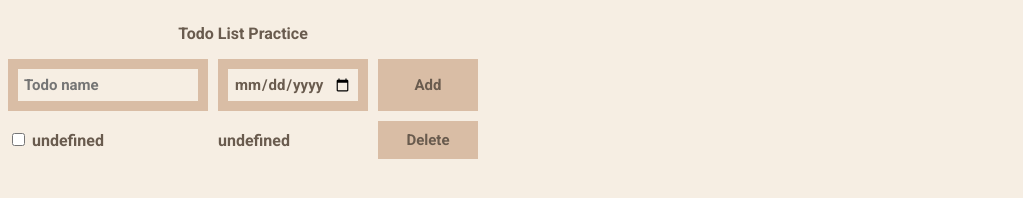
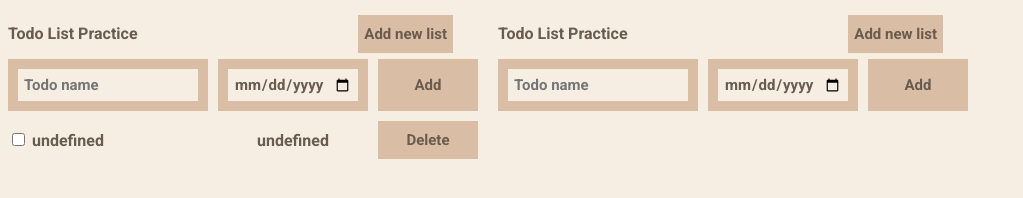
Before and after one commit to Piperski13/to-do-list, a plain HTML site: page index.html in a window 1280 px wide. Shown: the whole page, without its empty margins (0-1023 px from the left). Drawn offline with Linux system fonts and the light colour scheme.

Commit message:
Version 3.6.2

```diff
--- a/index.html
+++ b/index.html
@@ -13,7 +13,23 @@
 <body>
     <main class="grid-layout">
       <section class="grid-element">
-        <p class="header">Todo List Practice</p>
+        <div class="header-flex">
+          <p class="header-paragraph">Todo List Practice</p>
+          <button class="header-button">Add new list</button>
+        </div>
+        <div class="todo-input-grid">
+          <input class="js-name-input name-input" placeholder="Todo name">
+          <input class="js-due-date-input due-date-input" type="date">
+
+          <button class="add-todo-button js-add-todo">Add</button>
+        </div>
+        <div class="js-todo-list todo-grid"></div>
+      </section>
+      <section class="grid-element">
+        <div class="header-flex">
+          <p class="header-paragraph">Todo List Practice</p>
+          <button class="header-button">Add new list</button>
+        </div>
         <div class="todo-input-grid">
           <input class="js-name-input name-input" placeholder="Todo name">
           <input class="js-due-date-input due-date-input" type="date">
--- a/index.js
+++ b/index.js
@@ -29,7 +29,7 @@ todoList.forEach((todoObject,index) => {
     ${name}
     </label>
   </div>
-  <div>
+  <div class="center-date">
     <label for="date_${index}" class="date_${index}">
     ${dueDate}
     </label>
--- a/styles.css
+++ b/styles.css
@@ -11,8 +11,13 @@
     grid-template-columns: repeat(3,1fr);
     column-gap: 20px;
 }
-.header{
+.header-paragraph{
     text-align: center;
+}
+.header-flex{
+    display: flex;
+    align-items: center;
+    justify-content: space-between;
 }
 .todo-grid,
 .todo-input-grid {
@@ -40,6 +45,10 @@
     font-size: 15px;
     cursor: pointer;
 }
+.header-button{
+    margin-right: 25px;
+}
+.header-button,
 .delete-todo-button{
     background-color: #d9bda5;
     color: #695b4e;
@@ -52,3 +61,6 @@
 .crossed{
     text-decoration: line-through;
 }
+.center-date{
+    text-align: center;
+}
```
